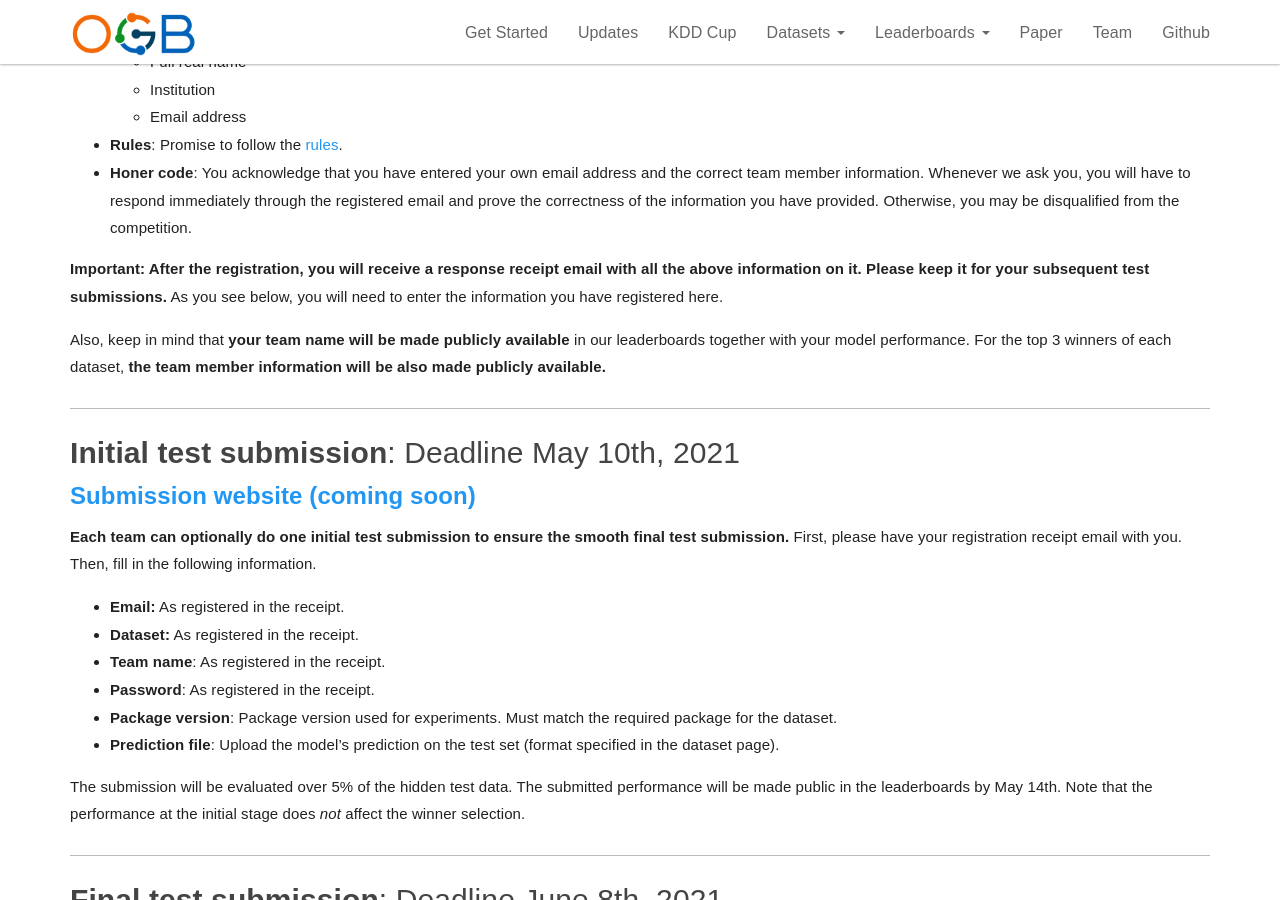
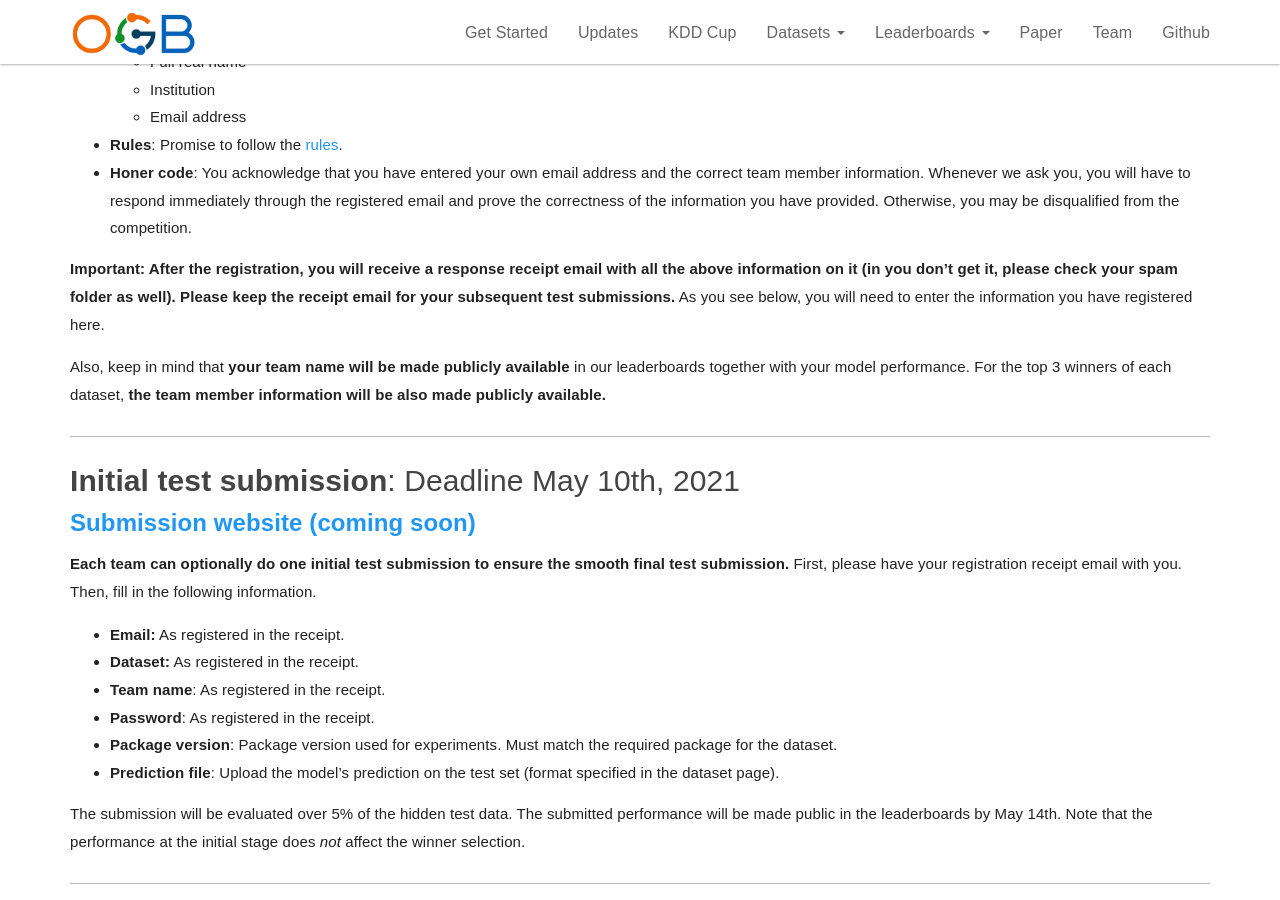
Before and after one commit to snap-stanford/ogb-web, a Jekyll site: the page built from _docs/kddcup2021/participate.md, in a window 1280 px wide and 900 px high, scrolled down 970 px. Built offline with Jekyll 4.4.1, drawn with Linux system fonts in a browser that asks for light colours.

Commit message:
update for the spam case

```diff
--- a/_docs/kddcup2021/participate.md
+++ b/_docs/kddcup2021/participate.md
@@ -31,7 +31,8 @@ In the Google form, you will need to fill in the following information.
 - **Rules**: Promise to follow the [rules](../rules).
 - **Honer code**: You acknowledge that you have entered your own email address and the correct team member information. Whenever we ask you, you will have to respond immediately through the registered email and prove the correctness of the information you have provided. Otherwise, you may be disqualified from the competition.
 
-**Important: After the registration, you will receive a response receipt email with all the above information on it. Please keep it for your subsequent test submissions.** As you see below, you will need to enter the information you have registered here.
+**Important: After the registration, you will receive a response receipt email with all the above information on it (in you don't get it, please check your spam folder as well). Please keep the receipt email for your subsequent test submissions.**
+As you see below, you will need to enter the information you have registered here.
 
 Also, keep in mind that **your team name will be made publicly available** in our leaderboards together with your model performance. For the top 3 winners of each dataset, **the team member information will be also made publicly available.**
 
```
